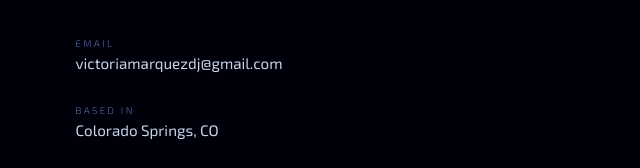
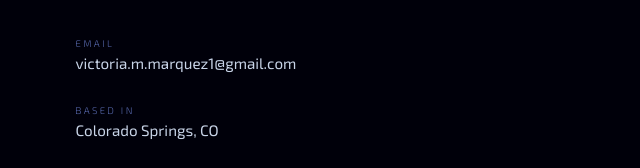
Before and after one commit to ViMarquezz/victoria-marquez-dj, a plain HTML site: page index.html in a window 1280 px wide. Shown: the part 3939-4107 px from the top of the page, 27-667 px from the left. Drawn offline with Linux system fonts and the light colour scheme.

Commit message:
Update index.html

```diff
--- a/index.html
+++ b/index.html
@@ -434,7 +434,7 @@ footer{position:relative;z-index:1;padding:2rem 8vw;border-top:1px solid rgba(0,
       <div class="eyebrow">Book Velora</div>
       <h2 class="stitle">Let's plan<br>your night.</h2>
       <p style="color:var(--muted);font-size:.9rem;line-height:1.9;margin-top:1rem;margin-bottom:2.5rem">Send your date, venue, and vibe — Velora will reply within 24 hours to talk through every detail.</p>
-      <div class="cinfo-detail"><div class="cil">Email</div><div class="civ">victoriamarquezdj@gmail.com</div></div>
+      <div class="cinfo-detail"><div class="cil">Email</div><div class="civ">victoria.m.marquez1@gmail.com</div></div>
       <div class="cinfo-detail"><div class="cil">Based in</div><div class="civ">Colorado Springs, CO</div></div>
       <div class="cinfo-detail"><div class="cil">Available for</div><div class="civ">Colorado Springs · Pueblo · Denver + surrounding</div></div>
       <div class="socrow">
```
